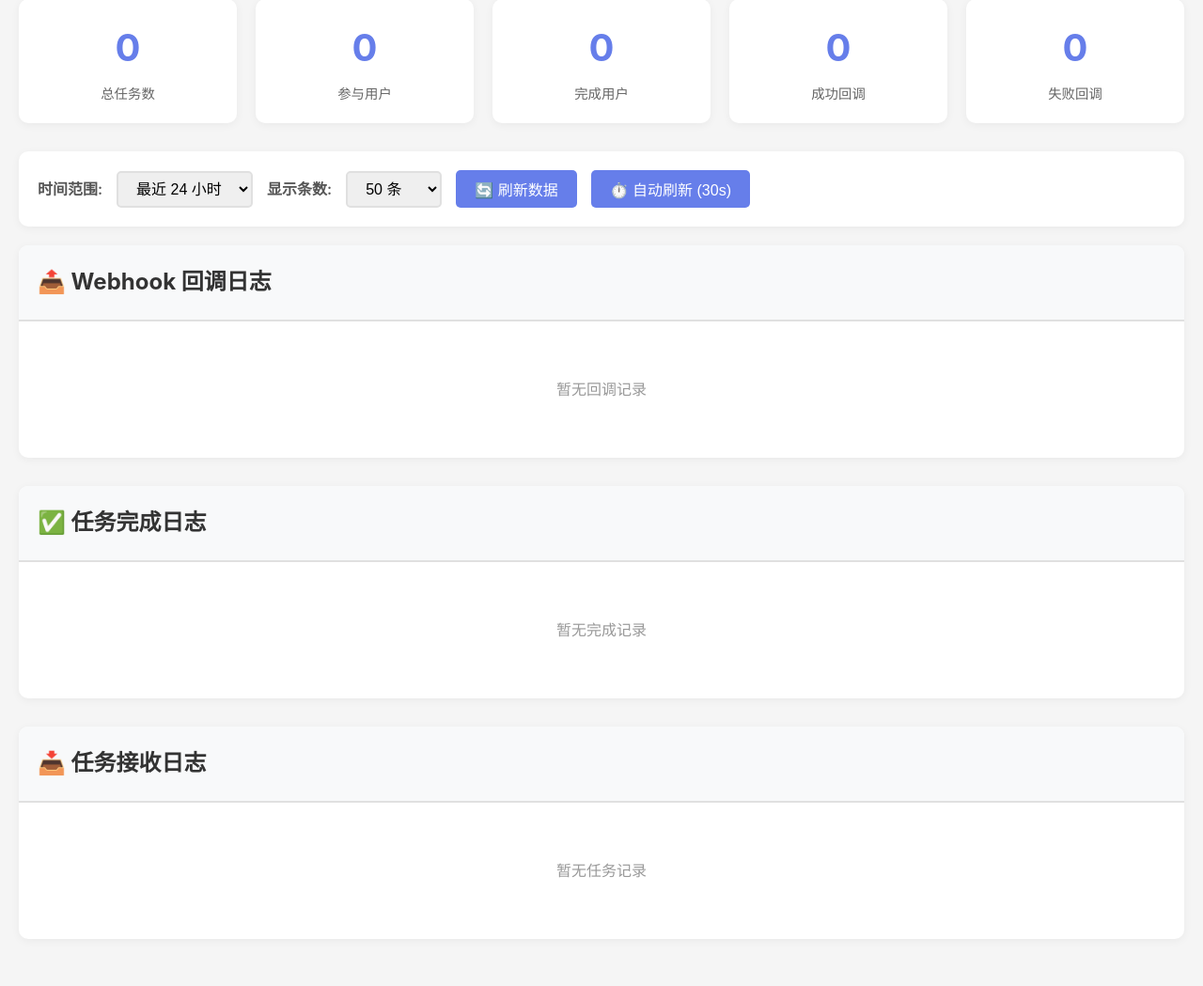
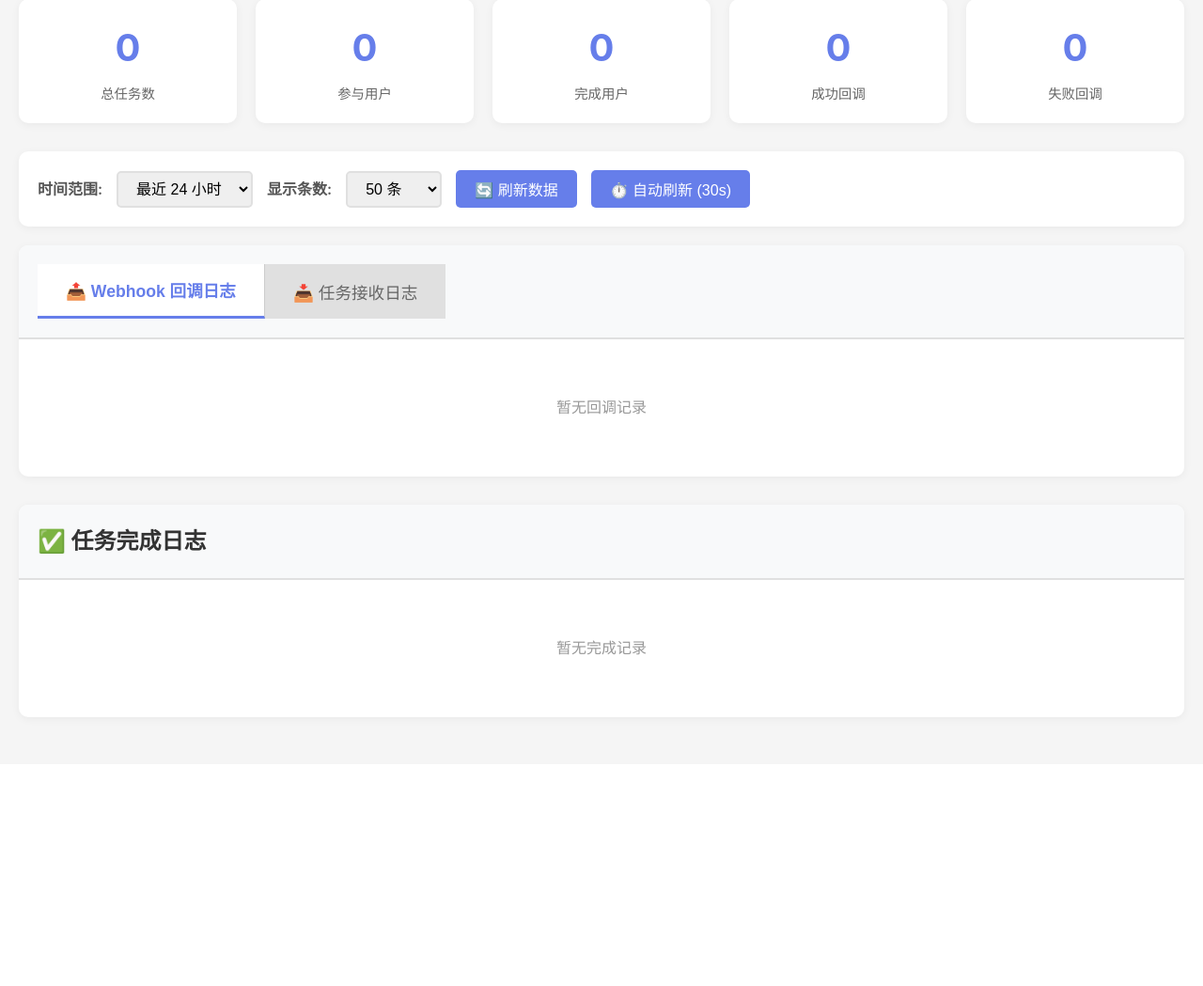
Before and after one commit to rogerwu188/telegram-bot-dramarelay, a Flask app: page /admin in a window 1280 px wide. Shown: the part 240-1289 px from the top of the page at 94% size. After the commit the page ends 1008 px from the top, so only its background shows below. Run offline with Flask 3, Linux system fonts and the light colour scheme; data that the repository does not hold is empty; some libraries are stand-ins or nearby versions.

Commit message:
Feature: 将 Webhook 和任务接收日志改为 Tab 页布局

```diff
--- a/templates/admin.html
+++ b/templates/admin.html
@@ -134,6 +134,55 @@
             display: flex;
             align-items: center;
             gap: 10px;
+        }
+
+        /* Tab 样式 */
+        .tabs {
+            display: flex;
+            gap: 0;
+            border-bottom: none;
+        }
+
+        .tab-btn {
+            padding: 15px 30px;
+            background: #e0e0e0;
+            border: none;
+            cursor: pointer;
+            font-size: 1.1em;
+            font-weight: 500;
+            color: #666;
+            transition: all 0.3s;
+            border-radius: 0;
+            border-right: 1px solid #ccc;
+        }
+
+        .tab-btn:first-child {
+            border-top-left-radius: 0;
+        }
+
+        .tab-btn:last-child {
+            border-right: none;
+            border-top-right-radius: 0;
+        }
+
+        .tab-btn:hover {
+            background: #d0d0d0;
+            color: #333;
+        }
+
+        .tab-btn.active {
+            background: white;
+            color: #667eea;
+            font-weight: 600;
+            border-bottom: 3px solid #667eea;
+        }
+
+        .tab-content {
+            display: none;
+        }
+
+        .tab-content.active {
+            display: block;
         }
 
         .section-content {
@@ -441,11 +490,17 @@
             <button onclick="autoRefresh()">⏱️ 自动刷新 (30s)</button>
         </div>
 
-        <!-- Webhook 回调日志 -->
+        <!-- 任务日志 Tab 页 -->
         <div class="section">
             <div class="section-header">
-                <h2>📤 Webhook 回调日志</h2>
+                <div class="tabs">
+                    <button class="tab-btn active" onclick="switchTab('webhooks')">📤 Webhook 回调日志</button>
+                    <button class="tab-btn" onclick="switchTab('tasks')">📥 任务接收日志</button>
                 </div>
+            </div>
+
+            <!-- Webhook 回调日志 Tab -->
+            <div id="tab-webhooks" class="tab-content active">
                 <div class="section-content">
                     <div id="webhooks-loading" class="loading">加载中...</div>
                     <div id="webhooks-error" class="error" style="display: none;"></div>
@@ -467,6 +522,35 @@
                             </thead>
                             <tbody id="webhooks-body"></tbody>
                         </table>
+                    </div>
+                </div>
+            </div>
+
+            <!-- 任务接收日志 Tab -->
+            <div id="tab-tasks" class="tab-content">
+                <div class="section-content">
+                    <div id="tasks-loading" class="loading">加载中...</div>
+                    <div id="tasks-error" class="error" style="display: none;"></div>
+                    <div id="tasks-empty" class="empty" style="display: none;">暂无任务记录</div>
+                    <div id="tasks-table" style="display: none;">
+                        <table>
+                            <thead>
+                                <tr>
+                                    <th>任务ID</th>
+                                    <th>External ID</th>
+                                    <th>Project ID</th>
+                                    <th>标题</th>
+                                    <th>平台</th>
+                                    <th>奖励</th>
+                                    <th>分发数</th>
+                                    <th>完成数</th>
+                                    <th>创建时间</th>
+                                    <th>操作</th>
+                                </tr>
+                            </thead>
+                            <tbody id="tasks-body"></tbody>
+                        </table>
+                    </div>
                 </div>
             </div>
         </div>
@@ -499,36 +583,6 @@
             </div>
         </div>
 
-        <!-- 任务接收日志 -->
-        <div class="section">
-            <div class="section-header">
-                <h2>📥 任务接收日志</h2>
-            </div>
-            <div class="section-content">
-                <div id="tasks-loading" class="loading">加载中...</div>
-                <div id="tasks-error" class="error" style="display: none;"></div>
-                <div id="tasks-empty" class="empty" style="display: none;">暂无任务记录</div>
-                <div id="tasks-table" style="display: none;">
-                    <table>
-                        <thead>
-                            <tr>
-                                <th>任务ID</th>
-                                <th>External ID</th>
-                                <th>Project ID</th>
-                                <th>标题</th>
-                                <th>平台</th>
-                                <th>奖励</th>
-                                <th>分发数</th>
-                                <th>完成数</th>
-                                <th>创建时间</th>
-                                <th>操作</th>
-                            </tr>
-                        </thead>
-                        <tbody id="tasks-body"></tbody>
-                    </table>
-                </div>
-            </div>
-        </div>
     </div>
 
     <script>
@@ -773,6 +827,25 @@
             }
         }
 
+        // Tab 切换函数
+        function switchTab(tabName) {
+            // 隐藏所有 tab 内容
+            document.querySelectorAll('.tab-content').forEach(tab => {
+                tab.classList.remove('active');
+            });
+
+            // 移除所有按钮的 active 状态
+            document.querySelectorAll('.tab-btn').forEach(btn => {
+                btn.classList.remove('active');
+            });
+
+            // 显示选中的 tab
+            document.getElementById('tab-' + tabName).classList.add('active');
+
+            // 激活对应按钮
+            event.target.classList.add('active');
+        }
+
         // 监听控制变化
         document.getElementById('time-range').addEventListener('change', refreshData);
         document.getElementById('limit').addEventListener('change', refreshData);
```
Lines whose indentation alone changed are shown as unchanged.
